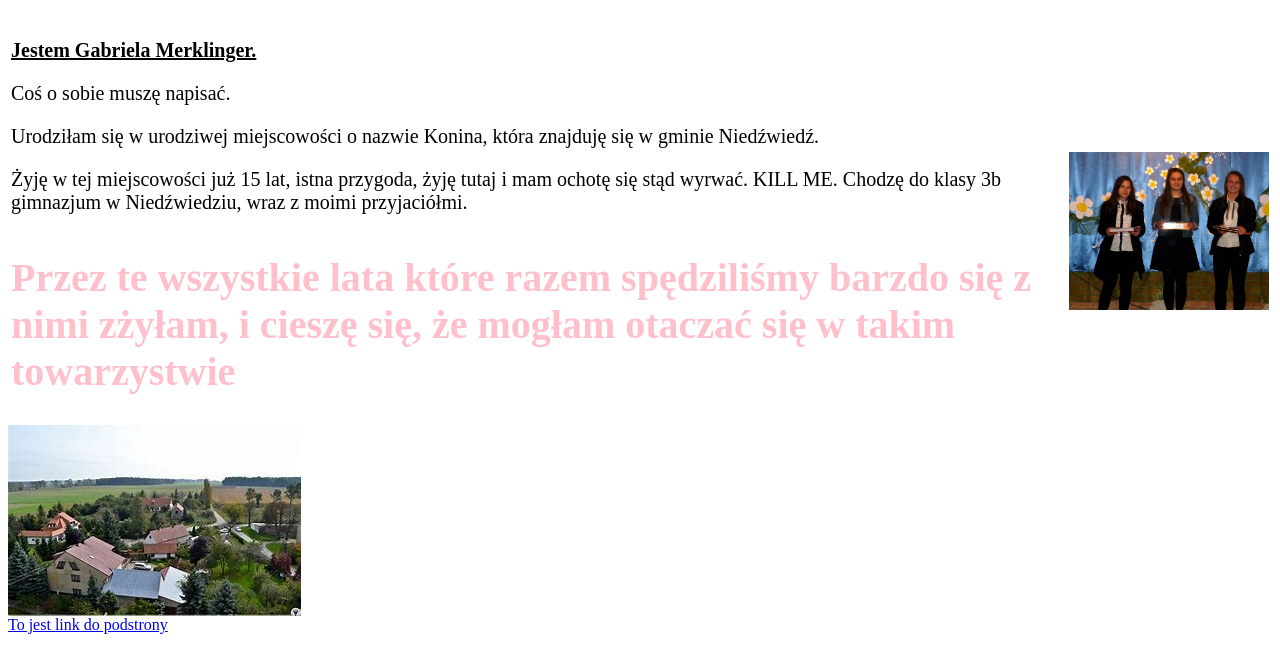
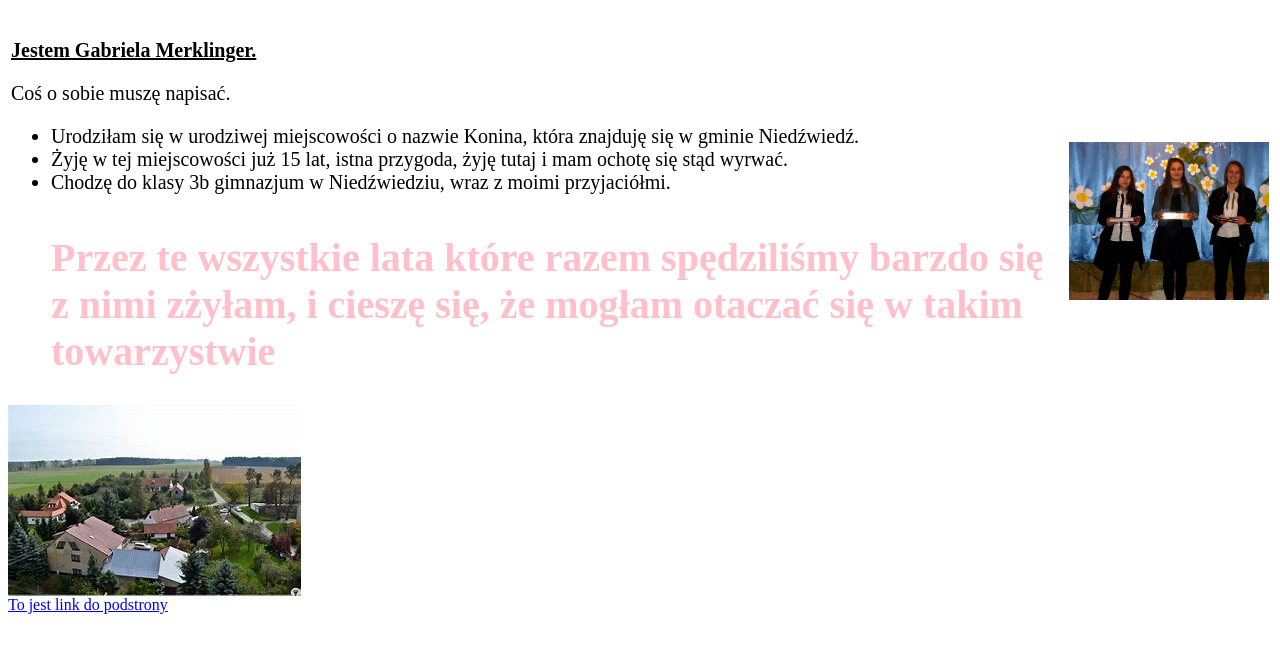
Before and after one commit to merklingaloo/merklingaloo.github.io, a plain HTML site: page index.html in a window 1280 px wide. Shown: the part 48-720 px from the top of the page. Drawn offline with Linux system fonts and the light colour scheme.

Commit message:
Update index.html

```diff
--- a/index.html
+++ b/index.html
@@ -18,9 +18,10 @@
 
         <TD> <ALIGN="Center"> <U> <B>Jestem Gabriela Merklinger. </U> </B>
      <P>  Coś o sobie muszę napisać.  </P>
- Urodziłam się w urodziwej miejscowości o nazwie Konina, która znajduję się w gminie Niedźwiedź.
-       <P>Żyję w tej miejscowości już 15 lat, istna przygoda, żyję tutaj i mam ochotę się stąd wyrwać. KILL ME.
-       Chodzę do klasy 3b gimnazjum w Niedźwiedziu, wraz z moimi przyjaciółmi.
+<Ul>
+ <li>Urodziłam się w urodziwej miejscowości o nazwie Konina, która znajduję się w gminie Niedźwiedź.</li>
+  <li>Żyję w tej miejscowości już 15 lat, istna przygoda, żyję tutaj i mam ochotę się stąd wyrwać. </li>
+   <li>    Chodzę do klasy 3b gimnazjum w Niedźwiedziu, wraz z moimi przyjaciółmi.</li>
 <H1 style="color: pink">
        <P>Przez te wszystkie lata które razem spędziliśmy barzdo się z nimi zżyłam, i cieszę się, że mogłam otaczać się w takim towarzystwie</P></TD>
 
```
